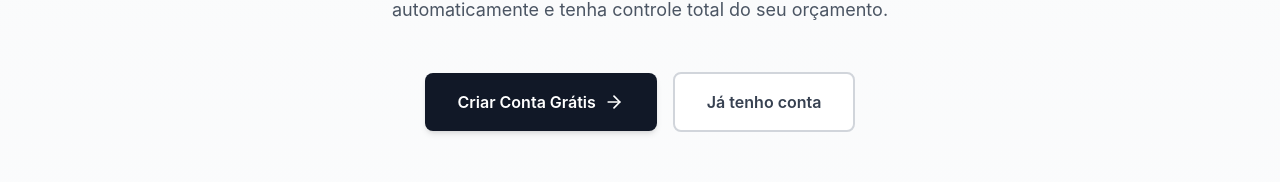
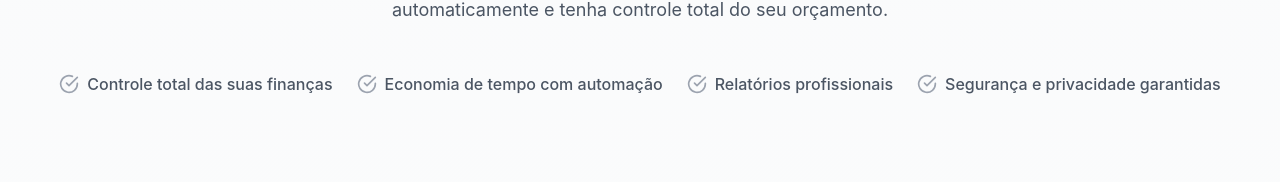
Before and after one commit to PlacidoFjr/Economizeia, a React (Vite) app in the folder frontend/: page / in a window 1280 px wide. Shown: the part 413-595 px from the top of the page. Built offline with nearby package versions, Linux system fonts and the light colour scheme; no server answers.

Commit message:
refactor: Remove botões de login/registro da Hero Section na Home
- Remove botões redundantes 'Criar Conta Grátis' e 'Já tenho conta' da Hero Section
- Mantém apenas links no header e CTA section
- Melhora a limpeza visual da página inicial

```diff
--- a/frontend/src/pages/Home.tsx
+++ b/frontend/src/pages/Home.tsx
@@ -104,22 +104,6 @@ export default function Home() {
             Gerencie suas finanças pessoais de forma inteligente. Digitalize boletos,
             categorize automaticamente e tenha controle total do seu orçamento.
           </p>
-
-          <div className="flex flex-col sm:flex-row gap-3 sm:gap-4 justify-center items-center mb-12 sm:mb-16 px-4">
-            <Link
-              to="/register"
-              className="w-full sm:w-auto flex justify-center items-center py-3 sm:py-4 px-6 sm:px-8 border border-transparent text-sm sm:text-base font-semibold rounded-lg text-white bg-gray-900 hover:bg-gray-800 focus:outline-none focus:ring-2 focus:ring-offset-2 focus:ring-gray-500 transition-all shadow-md hover:shadow-lg"
-            >
-              Criar Conta Grátis
-              <ArrowRight className="w-4 h-4 sm:w-5 sm:h-5 ml-2" />
-            </Link>
-            <Link
-              to="/login"
-              className="w-full sm:w-auto bg-white border-2 border-gray-300 text-gray-700 px-6 sm:px-8 py-3 sm:py-4 rounded-lg font-semibold text-sm sm:text-base hover:border-gray-400 focus:outline-none focus:ring-2 focus:ring-offset-2 focus:ring-gray-500 transition-all duration-200 flex items-center justify-center"
-            >
-              Já tenho conta
-            </Link>
-          </div>
 
           {/* Benefits List */}
           <div className="flex flex-wrap justify-center gap-3 sm:gap-4 md:gap-6 text-gray-600 px-4">
```
